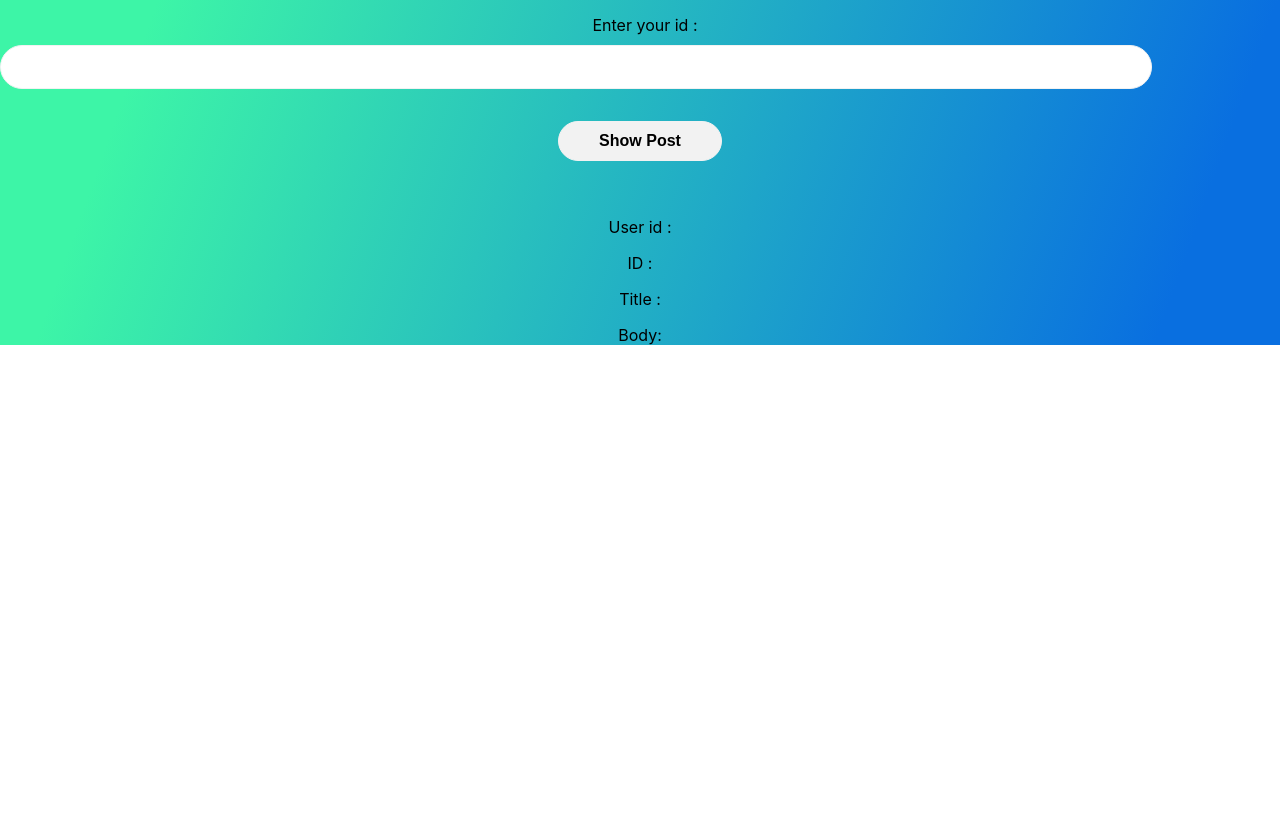
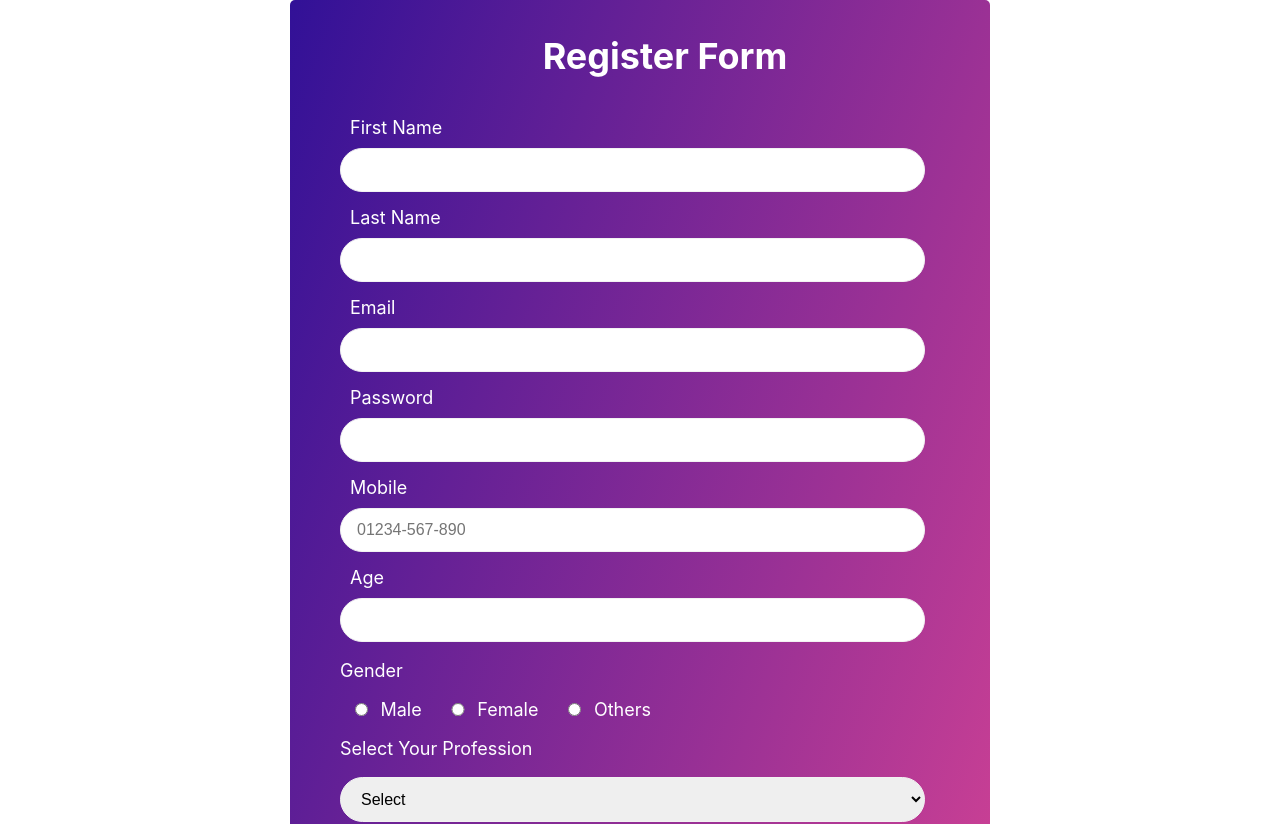
Before and after one commit to Nazmul1582/react-mini-projects, a React (Create React App) app: page / in a window 1280 px wide. Shown: the top 824 px of the page. Before the commit the page ends 800 px from the top, so only its background shows below. Built offline with nearby package versions, Linux system fonts and the light colour scheme.

Commit message:
initial commit

```diff
--- a/src/App.css
+++ b/src/App.css
@@ -1,39 +1,3 @@
 .App {
   text-align: center;
-  background-image: linear-gradient( 109.6deg,  rgba(61,245,167,1) 11.2%, rgba(9,111,224,1) 91.1% );
 }
-/*
-.App-logo {
-  height: 40vmin;
-  pointer-events: none;
-}
-
-@media (prefers-reduced-motion: no-preference) {
-  .App-logo {
-    animation: App-logo-spin infinite 20s linear;
-  }
-}
-
-.App-header {
-  background-color: #282c34;
-  min-height: 100vh;
-  display: flex;
-  flex-direction: column;
-  align-items: center;
-  justify-content: center;
-  font-size: calc(10px + 2vmin);
-  color: white;
-}
-
-.App-link {
-  color: #61dafb;
-}
-
-@keyframes App-logo-spin {
-  from {
-    transform: rotate(0deg);
-  }
-  to {
-    transform: rotate(360deg);
-  }
-} */
--- a/src/App.js
+++ b/src/App.js
@@ -4,13 +4,13 @@ import RegisterForm from './component/register-form/RegisterForm';
 
 function App() {
   return (
-    <div className="App">
-      <FetchDataById />
+    <div>
+      <RegisterForm />
     </div>
-    // <div>
-    //   <RegisterForm />
+
+    // <div className="App">
+    //   <FetchDataById />
     // </div>
-
   );
 }
 
--- a/src/component/FetchDataByIdUsingHooks/FetchDataById.js
+++ b/src/component/FetchDataByIdUsingHooks/FetchDataById.js
@@ -1,8 +1,17 @@
 import axios from 'axios';
-import React, { useState} from 'react';
+import React, { useEffect, useState} from 'react';
 const FetchDataById = () => {
-    const [data, setData] = useState([]);
+    const [data, setData] = useState({});
     const [id , setId] = useState('')
+
+    // useEffect(() => {
+    //     async function fetchData(){
+    //         let res = await axios.get(`https://jsonplaceholder.typicode.com/posts/${id}`);
+    //         setData(res.data)
+    //         console.log(res);
+    //     }
+    //     fetchData()
+    // }, [id])
 
     const showPostHandler = async() => {
         let res = await axios.get(`https://jsonplaceholder.typicode.com/posts/${id}`);
@@ -20,10 +29,6 @@ const FetchDataById = () => {
                 />
             </div>
             <button onClick={()=> showPostHandler()}>Show Post</button>
-
-            <br/>
-            <br/>
-
             {
                 <div>
                     <p>User id : {data.userId}</p>
--- a/src/component/register-form/RegisterForm.jsx
+++ b/src/component/register-form/RegisterForm.jsx
@@ -44,8 +44,8 @@ class RegisterForm extends Component{
     render(){
         return (
             <div className = {Styles.container}>
-                <h1>Register Form </h1>
-                <form>
+                <h1 className={Styles.title}>Register Form </h1>
+                <form className={Styles.registerForm}>
                     <div>
                         <label>First Name</label>
                         <input type = 'text' name = 'fname' value = {this.state.fname} onChange = {this.changeHandler} />
--- a/src/component/register-form/RegisterForm.module.css
+++ b/src/component/register-form/RegisterForm.module.css
@@ -1,5 +1,4 @@
 .container{
-    /* background-color: #282a35; */
     background-image: linear-gradient( 109.8deg,  rgba(62,5,116,1) -5.2%, rgba(41,14,151,1) -5.2%, rgba(216,68,148,1) 103.3% );
     width: 43.75rem;
     margin: auto;
@@ -12,16 +11,16 @@
     font-size: 1.125rem;
 }
 
-h1{
+h1.title{
     text-align: center;
 }
 
-label{
+.registerForm label{
     display: block;
     padding: 15px 0 10px 10px;
 }
 
-input, select{
+.registerForm input, select{
     display: block;
     width: 90%;
     box-sizing: border-box;
@@ -32,11 +31,11 @@ input, select{
     font-size:1rem;
 }
 
-input:focus{
+.registerForm input:focus{
     outline: none
 }
 
-input[type="checkbox"], input[type="radio"]{
+.registerForm input[type="checkbox"], input[type="radio"]{
     display: inline-block;
     width:5%;
     box-sizing: border-box;
@@ -50,7 +49,7 @@ input[type="checkbox"], input[type="radio"]{
     padding: 0 15px 0 0;
 }
 
-button{
+.registerForm button{
     padding: 10px 40px;
     background-color: #f2f2f2;
     border:1px solid #f2f2f2;
@@ -65,7 +64,7 @@ button{
     transition: 0.3s;
 }
 
-button:hover{
+.registerForm button:hover{
     background:transparent;
     color:#fff;
 }
```
